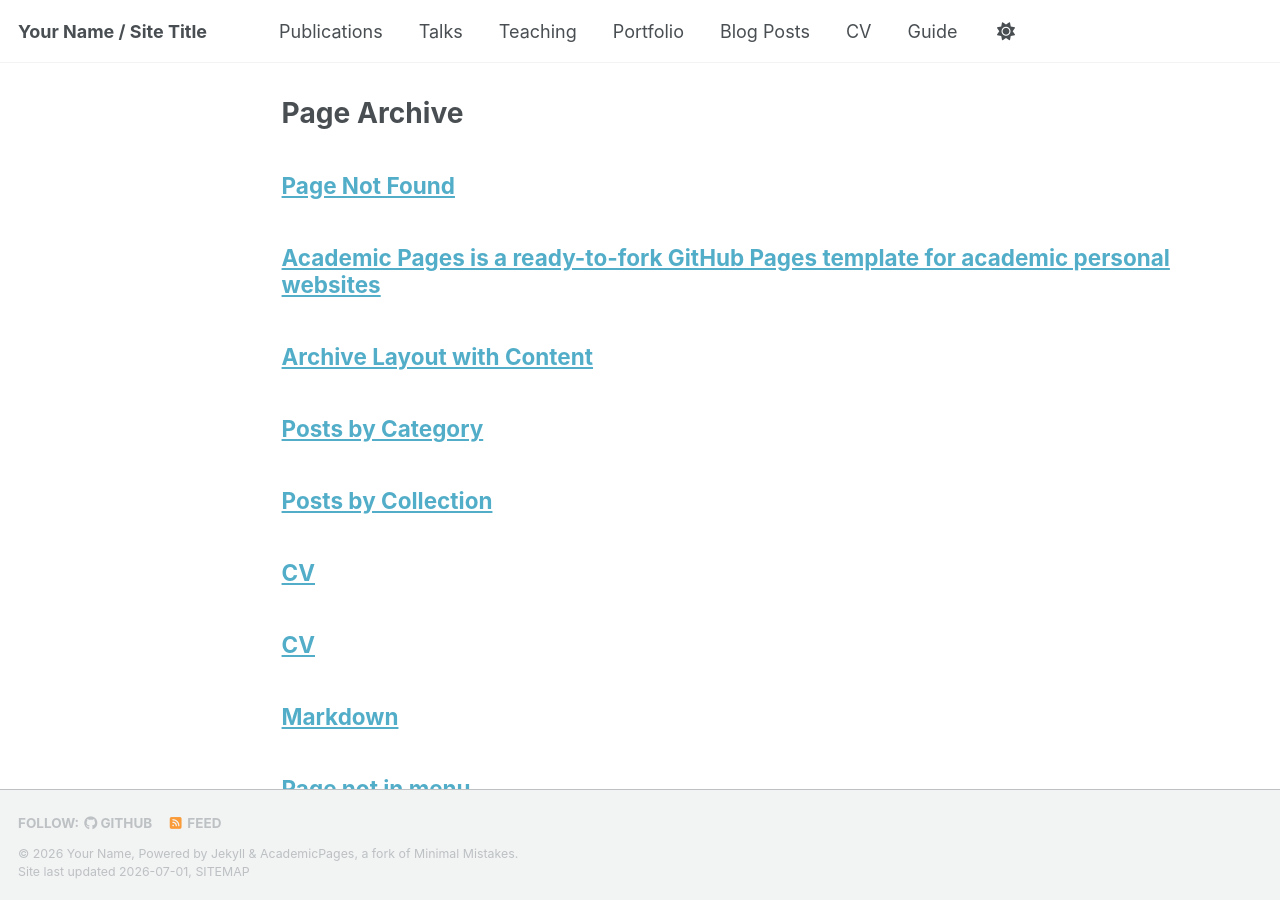
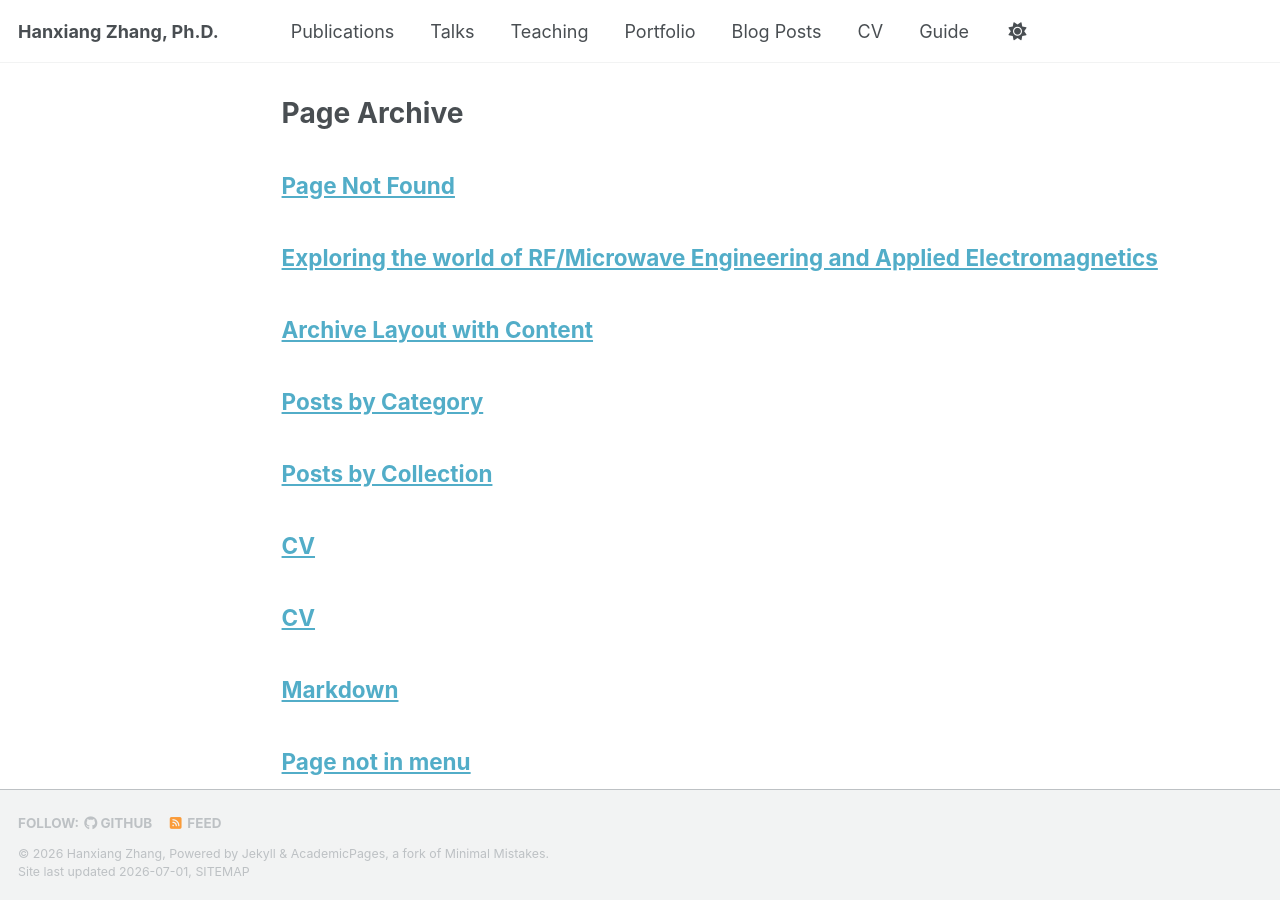
Before and after one commit to judgeblade/Personal_Portfolio_v2, a Jekyll site: the page built from _pages/page-archive.html, in a window 1280 px wide and 900 px high. Built offline with Jekyll 4.4.1, drawn with Linux system fonts in a browser that asks for light colours; a style sheet for code colours, icons or effects is not loaded.

Commit message:
customize personal academic website

```diff
--- a/_config.yml
+++ b/_config.yml
@@ -9,14 +9,14 @@
 # Basic Site Settings
 locale                   : "en-US"
 site_theme               : "default" # The available themes options are "default", "air", "sunrise", "mint", "dirt" and "contrast"
-title                    : "Your Name / Site Title"
+title                    : "Hanxiang Zhang, Ph.D."
 title_separator          : "-"
-name                     : &name "Your Name"
-description              : &description "Your Name's academic portfolio"   # Update this with a general description of your site, this is the default if not overridden by a page
-url                      : https://academicpages.github.io # The base hostname & protocol for your site e.g. "https://[your GitHub username].github.io",
+name                     : &name "Hanxiang Zhang"
+description              : &description "RF/Microwave Circuits Design, Beamforming Phased Array System"   # Update this with a general description of your site, this is the default if not overridden by a page
+url                      : https://Hzhang_portfolio.github.io # The base hostname & protocol for your site e.g. "https://[your GitHub username].github.io",
                                                            # or if you already have some other page hosted on Github then use "https://[your GitHub username].github.io/[Your Repo Name]"
 baseurl                  : "" # the subpath of your site, e.g. "/blog"
-repository               : "academicpages/academicpages.github.io"
+repository               : "judgeblade/judgeblade.github.io"
 
 # Site Author - The following control what appear as part of the author content on the side bar.
 #               If a field is blank the icon and link will not appear, otherwise it will be shown.
```
Also changed, not shown: _pages/about.md (+1 -1 lines).
